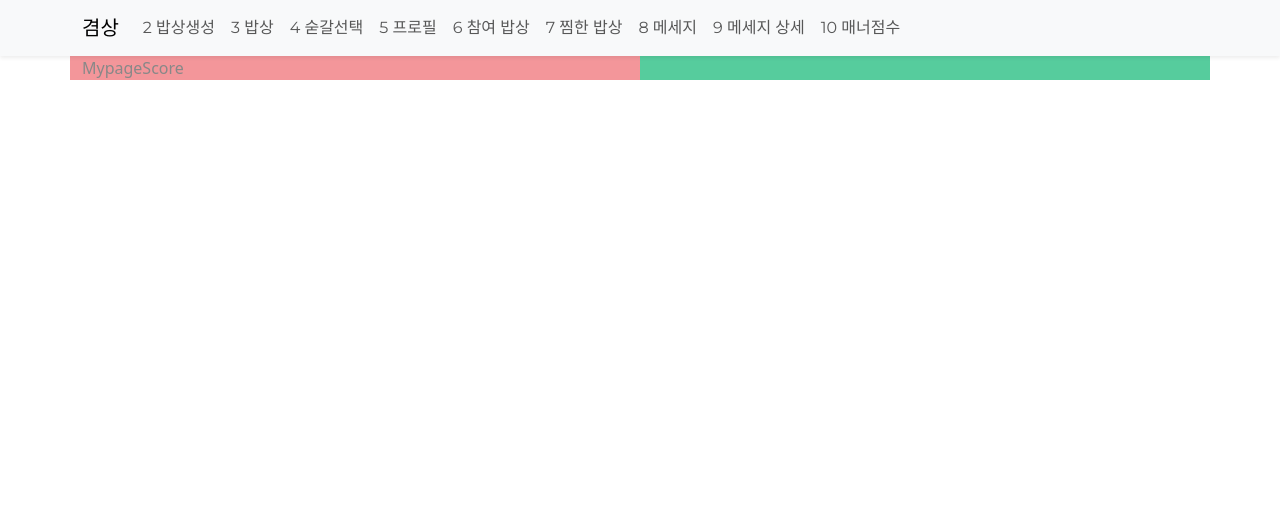
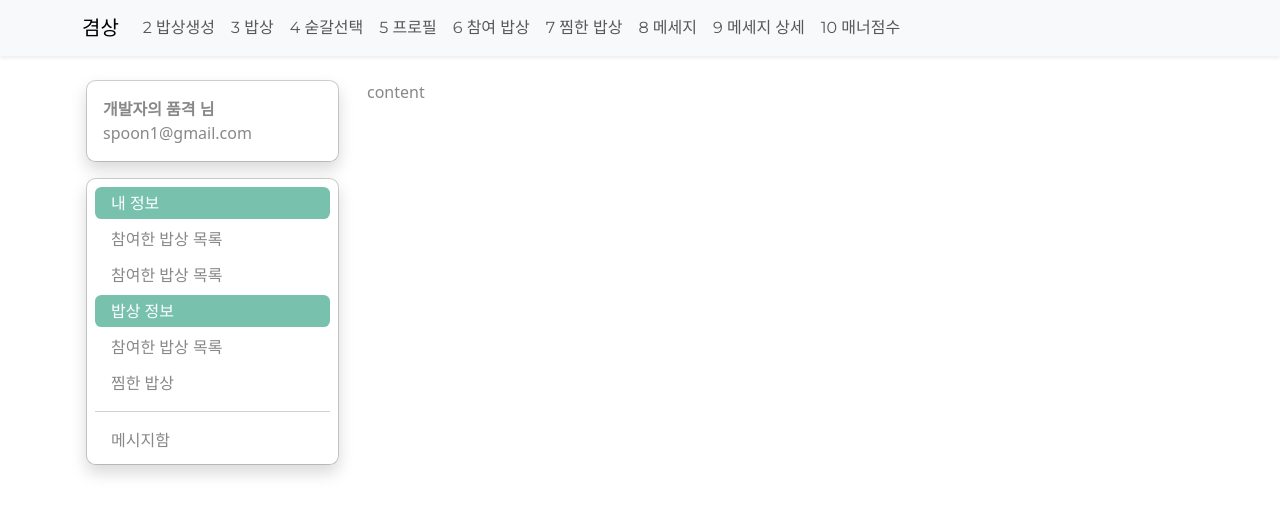
Before and after one commit to developer-dignity-team-2/gyeom-sang_client, a Vue app: page /mypage/score in a window 1280 px wide. Shown: the top 514 px of the page. Built offline with nearby package versions, Linux system fonts and the light colour scheme.

Commit message:
[UPDATE] score layout

```diff
--- a/src/components/comp-user-profile.vue
+++ b/src/components/comp-user-profile.vue
@@ -1,5 +1,5 @@
 <template>
-	<div class="container d-grid gap-3">
+	<div class="container d-grid gap-3 px-1">
 		<ul
 			class="dropdown-menu position-static d-grid gap-0 p-3 rounded-3 mx-0 shadow w-220px"
 		>
--- a/src/views/mypage-score.vue
+++ b/src/views/mypage-score.vue
@@ -1,15 +1,21 @@
 <template>
 	<div class="container">
-		<div class="row bg-primary">
-			<div class="col bg-secondary">MypageScore</div>
-			<div class="col bg-success"></div>
+		<div class="row my-4">
+			<div class="col-md-3 col-sm-12">
+				<CompUserProfile />
+			</div>
+			<div class="col-md-9 col-sm-12">content</div>
 		</div>
 	</div>
 </template>
 
 <script>
+import CompUserProfile from '@/components/comp-user-profile';
+
 export default {
 	name: 'MypageScore',
-	components: {},
+	components: {
+		CompUserProfile,
+	},
 };
 </script>
```
